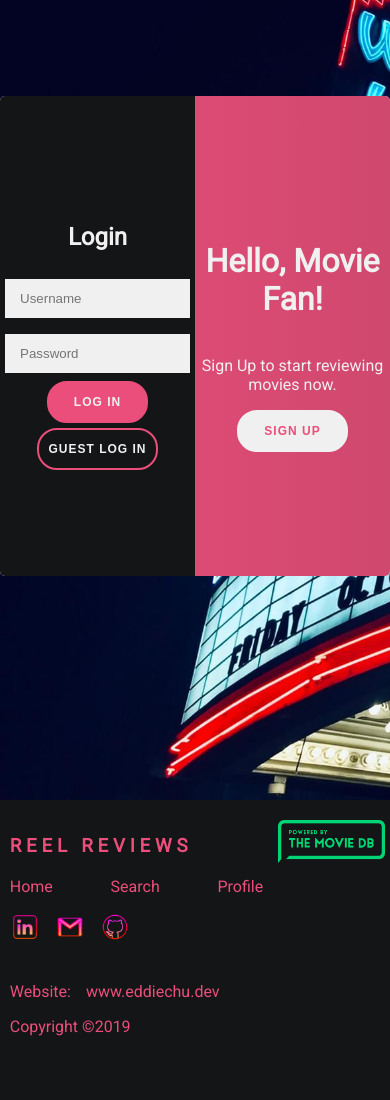
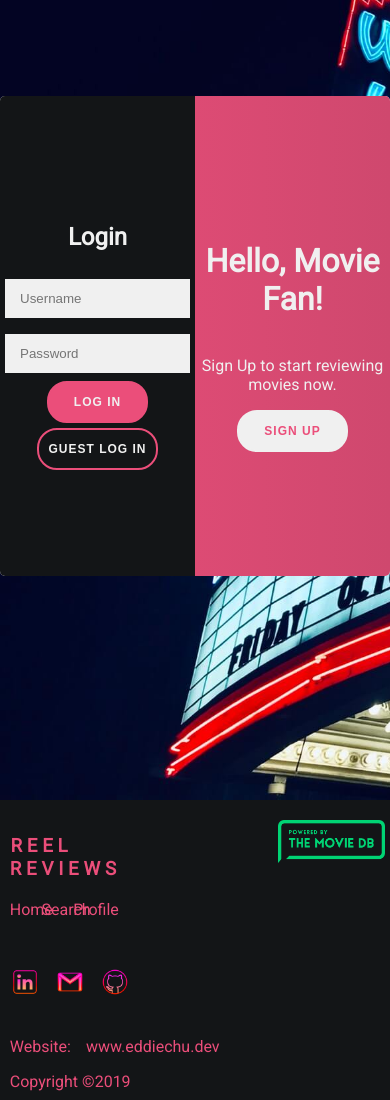
Before and after one commit to Kaleidics/reel-reviews, a React (Create React App) app: page /login in a window 390 px wide. Shown: the part 128-1228 px from the top of the page. Built offline with nearby package versions, Linux system fonts and the light colour scheme; no server answers.

Commit message:
update footer

```diff
--- a/src/components/Footer/Footer.css
+++ b/src/components/Footer/Footer.css
@@ -20,11 +20,11 @@ footer {
 }
 
 .title-block {
+  height: 45%;
   display: flex;
   padding: 0;
   margin-left: 6%;
   list-style-type: none;
-
 }
 
 .title-block * {
@@ -136,6 +136,7 @@ footer {
   }
 
   .title-block * {
+    width: 50%;
     margin-right: 0;
   }
 
```
